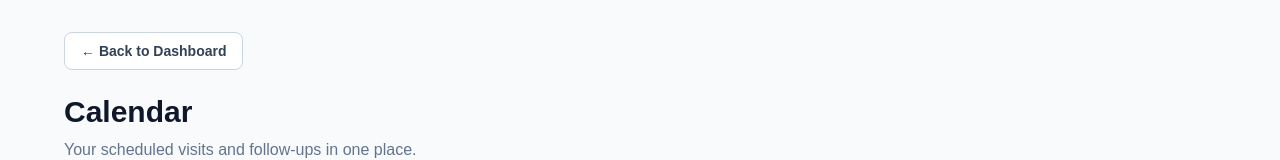
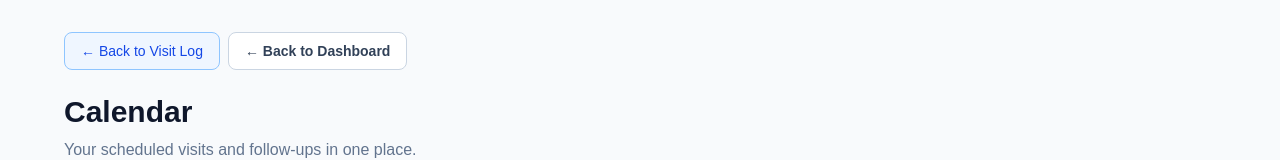
Before and after one commit to Jerry-Wendy/next-starter-template, a Next.js app: page /calendar in a window 1280 px wide. Shown: the top 160 px of the page. Built offline with nearby package versions, Linux system fonts and the light colour scheme; no server answers; the database is empty.

Commit message:
Add Back to Visit Log button to Calendar

```diff
--- a/src/app/calendar/page.tsx
+++ b/src/app/calendar/page.tsx
@@ -56,6 +56,12 @@ const calendarDays = [
  <main
  className="min-h-screen bg-slate-50 p-8">
       <div className="mx-auto max-w-6xl">
+        <Link
+  href="/visits"
+  className="mb-6 mr-2 inline-block rounded-lg border border-blue-300 bg-blue-50 px-4 py-2 text-sm font-medium text-blue-700 hover:bg-blue-100"
+>
+  ← Back to Visit Log
+</Link>
         <Link
   href="/"
   className="mb-6 inline-block rounded-lg border border-slate-300 bg-white px-4 py-2 text-sm font-semibold text-slate-700 hover:bg-slate-100"
```
